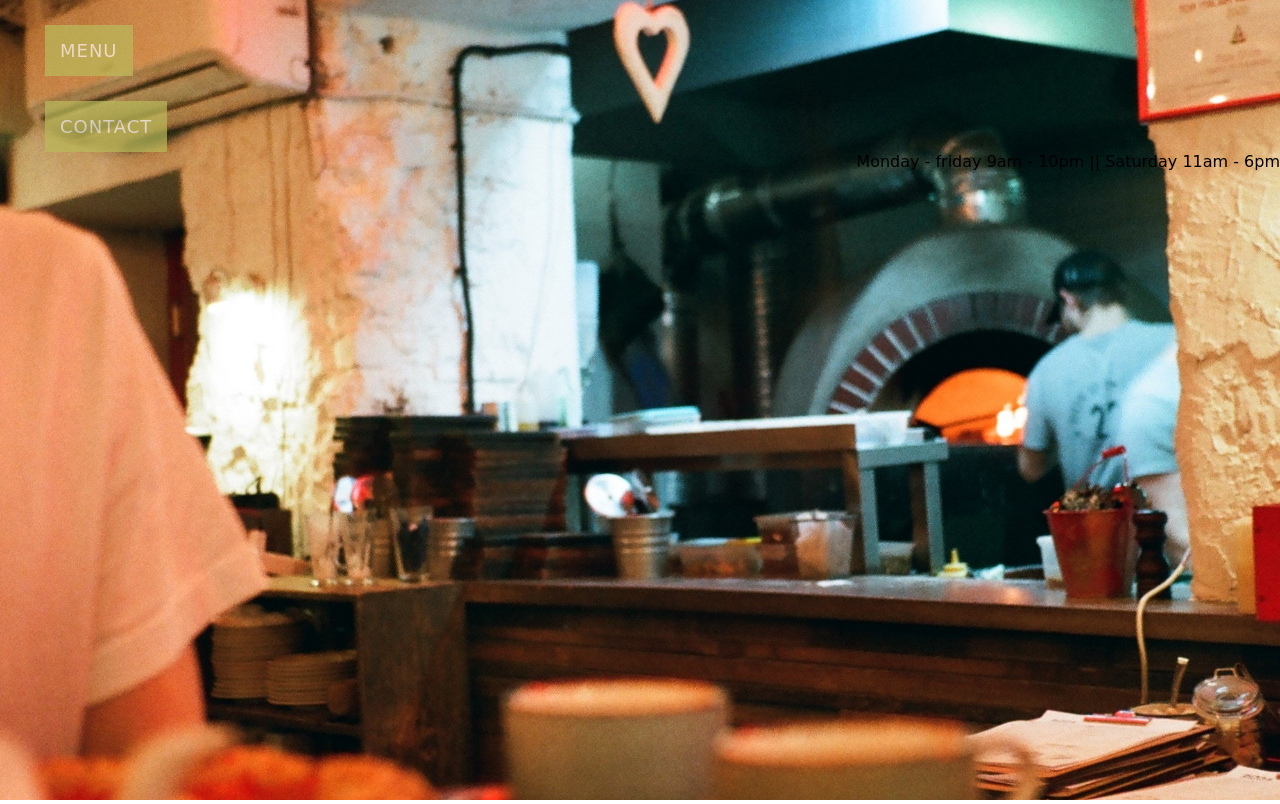
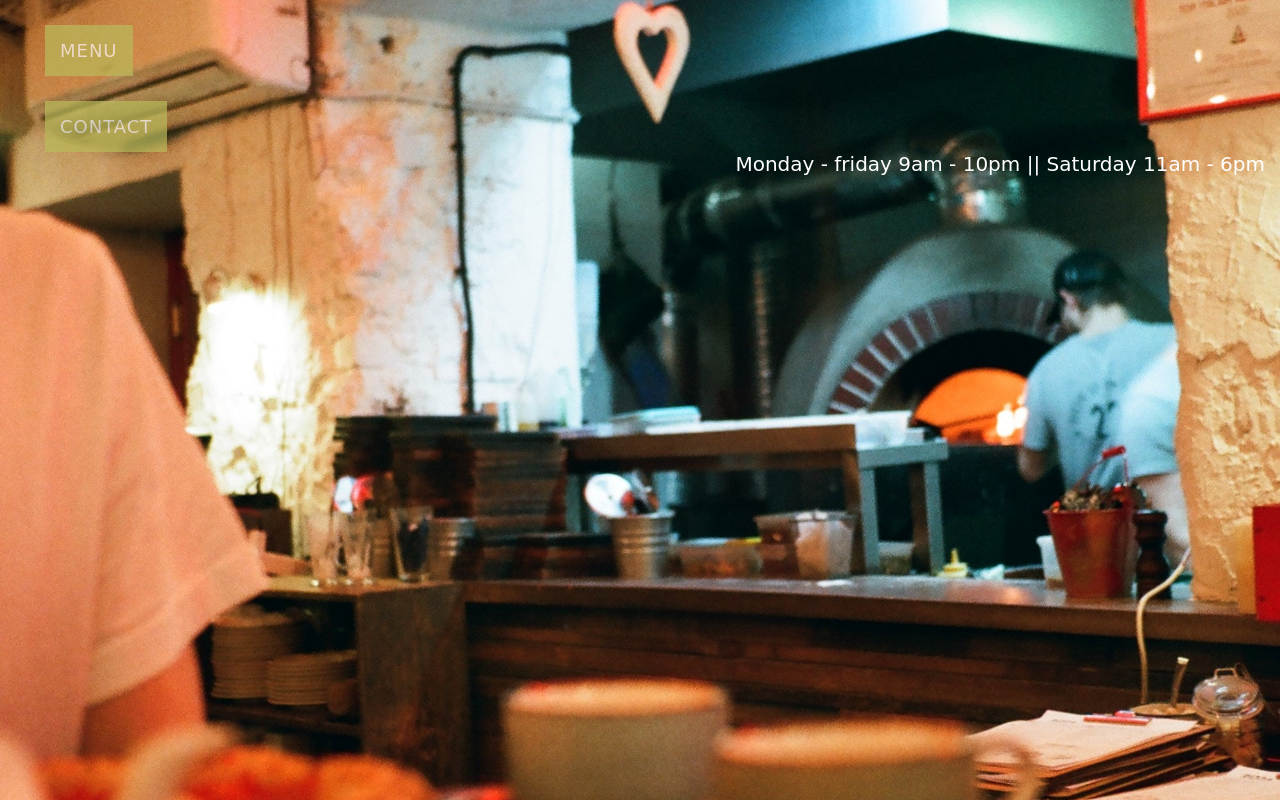
Before and after one commit to Brymmobaggins/Restaurant-website, a plain HTML site: page index.html in a window 1280 px wide. Drawn offline with nearby package versions, Linux system fonts and the light colour scheme; a web font is replaced by a local one.

Commit message:
style restaurant time

```diff
--- a/index.html
+++ b/index.html
@@ -31,7 +31,11 @@
       <p><button id="menu-btn" id="">MENU</button></p>
       <p><button id="contact-btn">CONTACT</button></p>
     </nav>
-    <p style="text-align: end;">Monday - friday 9am - 10pm || Saturday 11am - 6pm</p>
+    <p
+      style="text-align: end; padding-right: 15px; color: white; font-size:20px"
+    >
+      Monday - friday 9am - 10pm || Saturday 11am - 6pm
+    </p>
 
     <section>
       <!-- menu section -->
--- a/style.css
+++ b/style.css
@@ -119,3 +119,7 @@ input[type="button"] {
   font-family: "Grape Nuts", cursive;
   font-size: 18px;
 }
+
+ /* When the screen size is below 600px */
+/* @media all and (max-width: 600px) {
+} */
```
